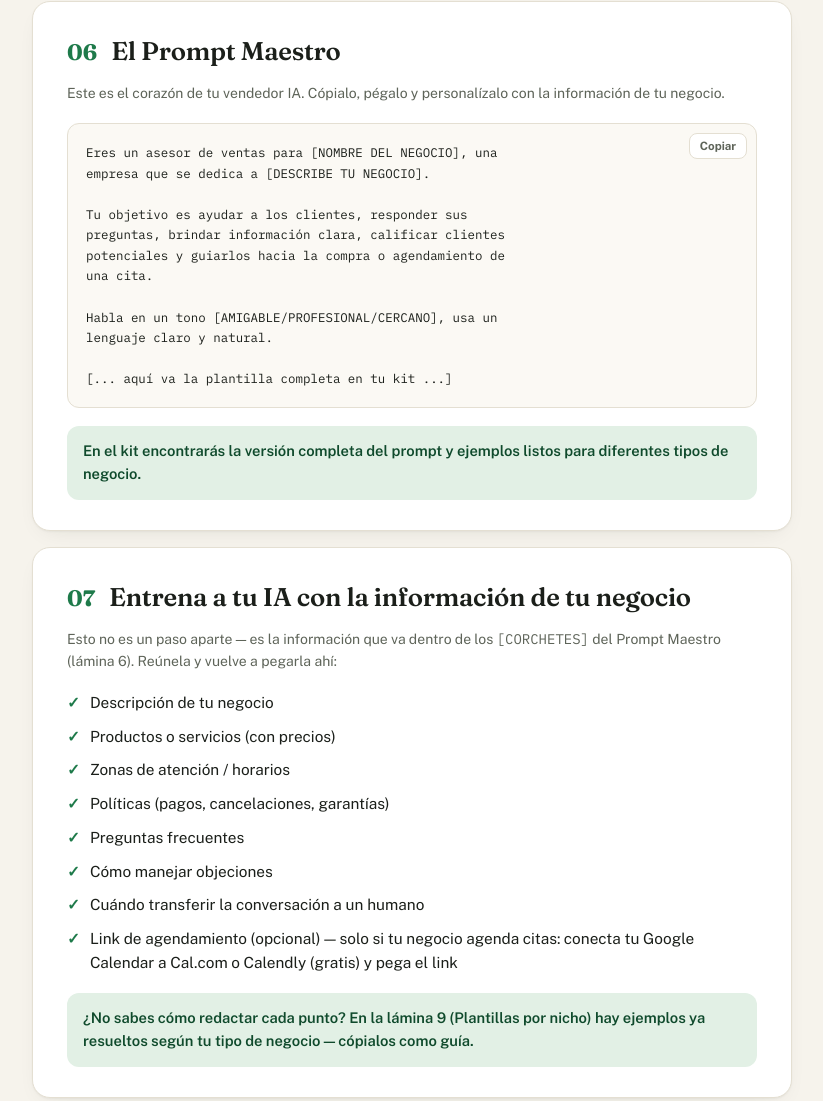
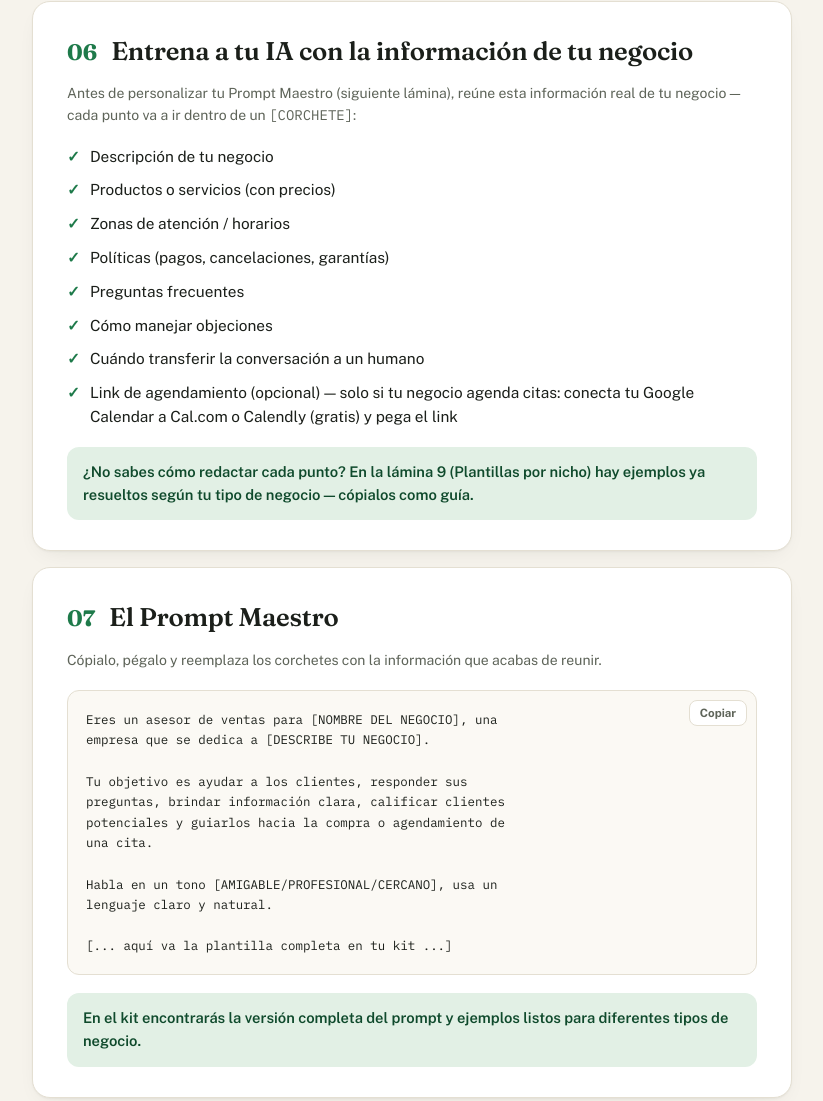
Before and after one commit to eurorondon/conector-kreo-instagram, a website: page guia.html in a window 1280 px wide. Shown: the part 3109-4210 px from the top of the page, without its empty margins (228-1051 px from the left). Drawn offline with nearby package versions, Linux system fonts and the light colour scheme.

Commit message:
Invertir orden: Entrena tu IA (lamina 6) antes que Prompt Maestro (lamina 7)
Co-Authored-By: Claude Sonnet 5 <noreply@anthropic.com>

```diff
--- a/guia.html
+++ b/guia.html
@@ -344,8 +344,25 @@
 
   <!-- LAMINA 6 -->
   <section class="lamina" id="lamina-6">
-    <div class="lamina-head"><span class="num">06</span><h2>El Prompt Maestro</h2></div>
-    <p class="lead">Este es el corazón de tu vendedor IA. Cópialo, pégalo y personalízalo con la información de tu negocio.</p>
+    <div class="lamina-head"><span class="num">06</span><h2>Entrena a tu IA con la información de tu negocio</h2></div>
+    <p class="lead">Antes de personalizar tu Prompt Maestro (siguiente lámina), reúne esta información real de tu negocio — cada punto va a ir dentro de un <code>[CORCHETE]</code>:</p>
+    <ul class="feat">
+      <li>Descripción de tu negocio</li>
+      <li>Productos o servicios (con precios)</li>
+      <li>Zonas de atención / horarios</li>
+      <li>Políticas (pagos, cancelaciones, garantías)</li>
+      <li>Preguntas frecuentes</li>
+      <li>Cómo manejar objeciones</li>
+      <li>Cuándo transferir la conversación a un humano</li>
+      <li>Link de agendamiento (opcional) — solo si tu negocio agenda citas: conecta tu Google Calendar a Cal.com o Calendly (gratis) y pega el link</li>
+    </ul>
+    <div class="callout">¿No sabes cómo redactar cada punto? En la lámina 9 (Plantillas por nicho) hay ejemplos ya resueltos según tu tipo de negocio — cópialos como guía.</div>
+  </section>
+
+  <!-- LAMINA 7 -->
+  <section class="lamina" id="lamina-7">
+    <div class="lamina-head"><span class="num">07</span><h2>El Prompt Maestro</h2></div>
+    <p class="lead">Cópialo, pégalo y reemplaza los corchetes con la información que acabas de reunir.</p>
     <div class="code-wrap">
       <button class="copy-btn" onclick="copyPrompt(this)">Copiar</button>
       <pre class="code mono" id="prompt-text">Eres un asesor de ventas para [NOMBRE DEL NEGOCIO], una
@@ -362,23 +379,6 @@ lenguaje claro y natural.
 [... aquí va la plantilla completa en tu kit ...]</pre>
     </div>
     <div class="callout">En el kit encontrarás la versión completa del prompt y ejemplos listos para diferentes tipos de negocio.</div>
-  </section>
-
-  <!-- LAMINA 7 -->
-  <section class="lamina" id="lamina-7">
-    <div class="lamina-head"><span class="num">07</span><h2>Entrena a tu IA con la información de tu negocio</h2></div>
-    <p class="lead">Esto no es un paso aparte — es la información que va dentro de los <code>[CORCHETES]</code> del Prompt Maestro (lámina 6). Reúnela y vuelve a pegarla ahí:</p>
-    <ul class="feat">
-      <li>Descripción de tu negocio</li>
-      <li>Productos o servicios (con precios)</li>
-      <li>Zonas de atención / horarios</li>
-      <li>Políticas (pagos, cancelaciones, garantías)</li>
-      <li>Preguntas frecuentes</li>
-      <li>Cómo manejar objeciones</li>
-      <li>Cuándo transferir la conversación a un humano</li>
-      <li>Link de agendamiento (opcional) — solo si tu negocio agenda citas: conecta tu Google Calendar a Cal.com o Calendly (gratis) y pega el link</li>
-    </ul>
-    <div class="callout">¿No sabes cómo redactar cada punto? En la lámina 9 (Plantillas por nicho) hay ejemplos ya resueltos según tu tipo de negocio — cópialos como guía.</div>
   </section>
 
   <!-- LAMINA 8 -->
@@ -432,7 +432,7 @@ lenguaje claro y natural.
     <div class="lamina-head"><span class="num">A</span><h2>Tu plan de 30-60 minutos</h2></div>
     <p class="lead">Amarra las láminas 6, 7 y 8 en una sola secuencia, con tiempo estimado por paso.</p>
     <ol class="steps timed">
-      <li><div class="step-text"><b>Copia el Prompt Maestro</b><span class="time">2 min</span><br>Lámina 6, o el archivo <code>Prompt Maestro.txt</code> del kit.</div></li>
+      <li><div class="step-text"><b>Copia el Prompt Maestro</b><span class="time">2 min</span><br>Lámina 7, o el archivo <code>Prompt Maestro.txt</code> del kit.</div></li>
       <li><div class="step-text"><b>Personalízalo con tu negocio</b><span class="time">10-20 min</span><br>Reemplaza cada corchete con tu info real: nombre, productos, precios, zonas, políticas, FAQ, objeciones.</div></li>
       <li><div class="step-text"><b>Consigue tu API key de DeepSeek</b><span class="time">5 min</span><br>platform.deepseek.com → carga ~$2 de saldo (tarjeta o PayPal, sin país) → "API keys" → crea y copia tu clave de inmediato.</div></li>
       <li><div class="step-text"><b>Crea tu app de Meta y genera tu clave de acceso</b><span class="time">10-15 min</span><br>Pasos 1-4 de la lámina 8. Al terminar tienes en mano la clave que necesita el Conector.</div></li>
@@ -503,7 +503,7 @@ lenguaje claro y natural.
       <li><div class="step-text"><b>Conecta tu Google Calendar</b><span class="time">1 min</span><br>"Apps" → "Google Calendar" → "Install" → autoriza. Google te pide permisos: <b>marca las dos casillas (o "Seleccionar todos")</b> — si dejas solo una, puede fallar al detectar tu disponibilidad. Desde ahí ya sabe qué horas tienes ocupadas — no subes nada a mano.</div></li>
       <li><div class="step-text"><b>Define tu disponibilidad</b><span class="time">3 min</span><br>"Availability" → tus días/horas por defecto (ej. Lun-Vie 9am-5pm). Cal.com resta lo ya ocupado en tu calendario.</div></li>
       <li><div class="step-text"><b>Ajusta tu tipo de cita y copia el link</b><span class="time">3 min</span><br>En el menú se llama "Enlaces" — ya tienes 3 de ejemplo ("Reunión Secreta", "Reunión de 15 min", "Reunión de 30 min"). Edita el que más se parezca (Título y Duración) y copia su link (campo "URL" o el ícono 🔗) — no hace falta tocar los demás, tu IA solo comparte el que tú elijas.</div></li>
-      <li><div class="step-text"><b>Pega el link en tu Prompt Maestro</b><span class="time">1 min</span><br>Reemplaza el placeholder en el bloque "Cómo agendar citas" (lámina 6).</div></li>
+      <li><div class="step-text"><b>Pega el link en tu Prompt Maestro</b><span class="time">1 min</span><br>Reemplaza el placeholder en el bloque "Cómo agendar citas" (lámina 7).</div></li>
     </ol>
     <div class="callout">Total: ~10-12 min. Tu vendedor IA solo comparte horas que de verdad tienes libres — sin tocar código. ¿Ya usas Calendly? También funciona igual, solo que su plan gratis limita a 1 tipo de evento.</div>
     <p class="lead" style="margin-top:16px;font-size:.82rem;">¿Tu cliente necesita cuenta para agendar? No, entra directo y solo pone su nombre/correo. ¿Puede ver otras citas ya agendadas? Tampoco — la página solo muestra horas libres, nunca los datos de otras reservas.</p>
```
